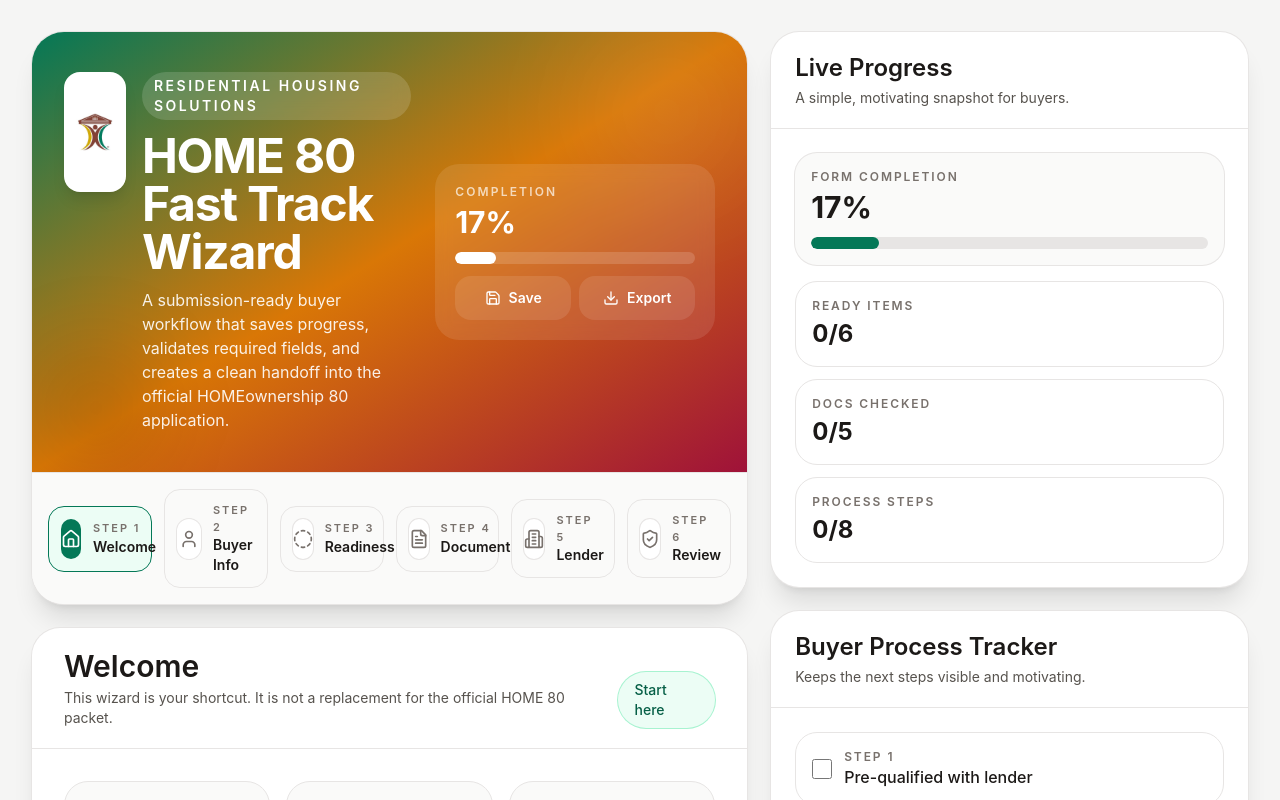
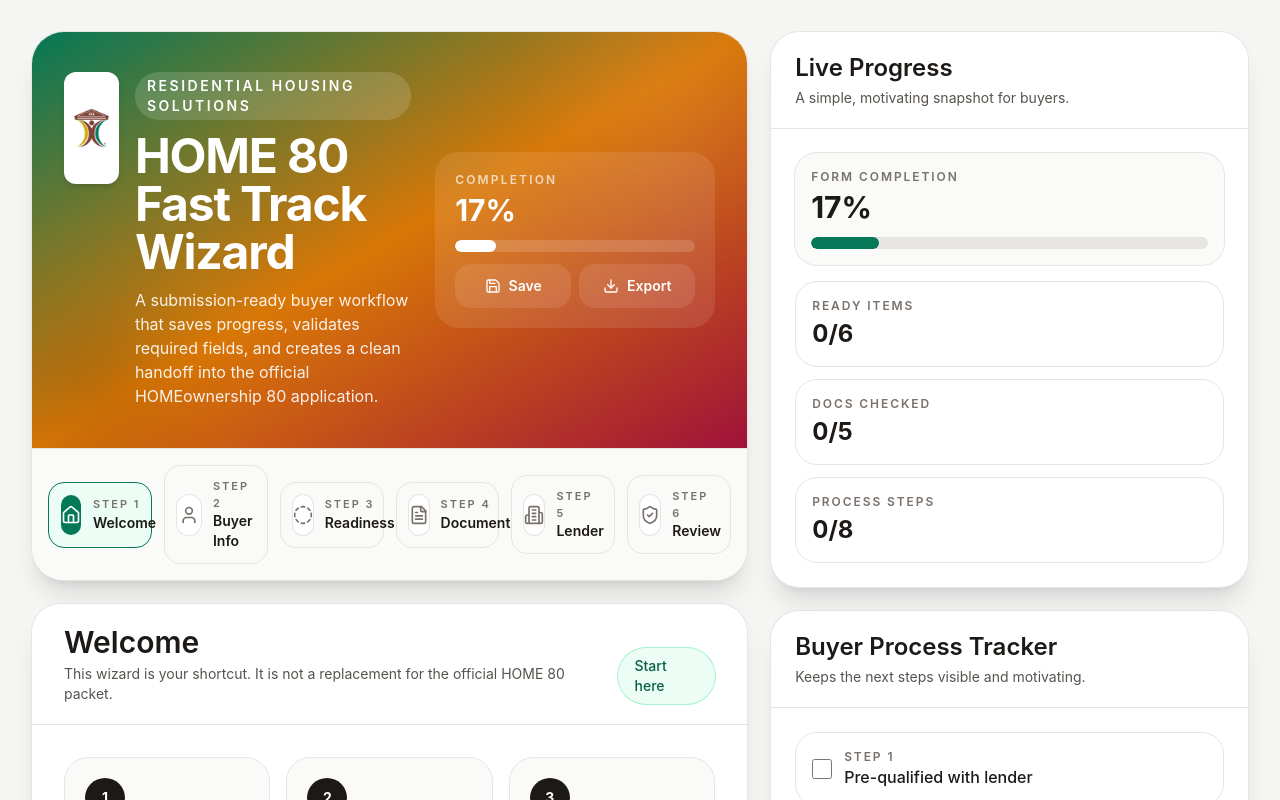
Before and after one commit to rmcmeans26/rhs-home80-fast-track, a React (Vite) app: page / in a window 1280 px wide. Shown: the top 800 px of the page. Built offline with nearby package versions, Linux system fonts and the light colour scheme.

Commit message:
improve logo

```diff
--- a/src/App.jsx
+++ b/src/App.jsx
@@ -349,7 +349,7 @@ export default function RHSHOME80FastTrackWizard() {
                 <div className="absolute bottom-0 left-0 h-32 w-32 rounded-full bg-black/10 blur-2xl" />
                 <div className="relative z-10 flex flex-col gap-6 lg:flex-row lg:items-center lg:justify-between">
                   <div className="flex items-start gap-4">
-                    <div className="rounded-2xl bg-white p-3 shadow-lg">
+                    <div className="rounded-xl bg-white p-2 shadow-md">
                       <img
                         src={logo}
                         alt="Residential Housing Solutions logo"
```
